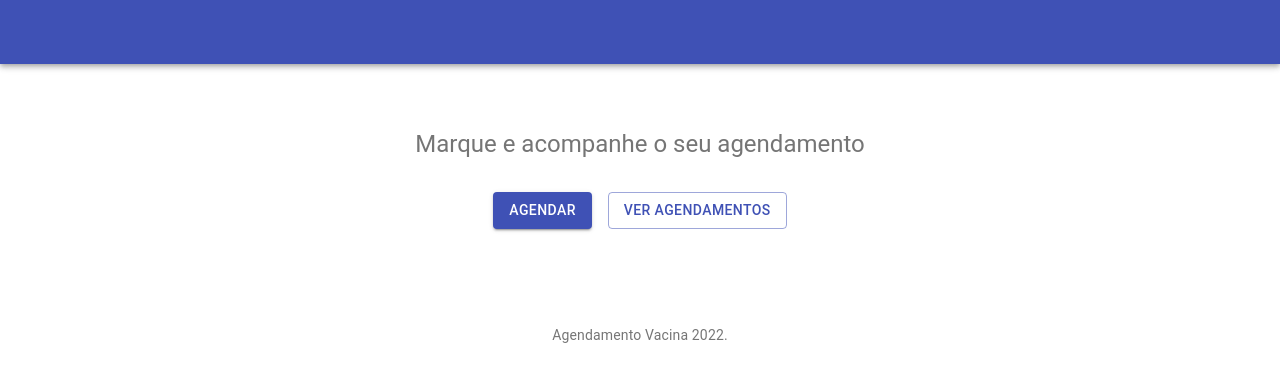
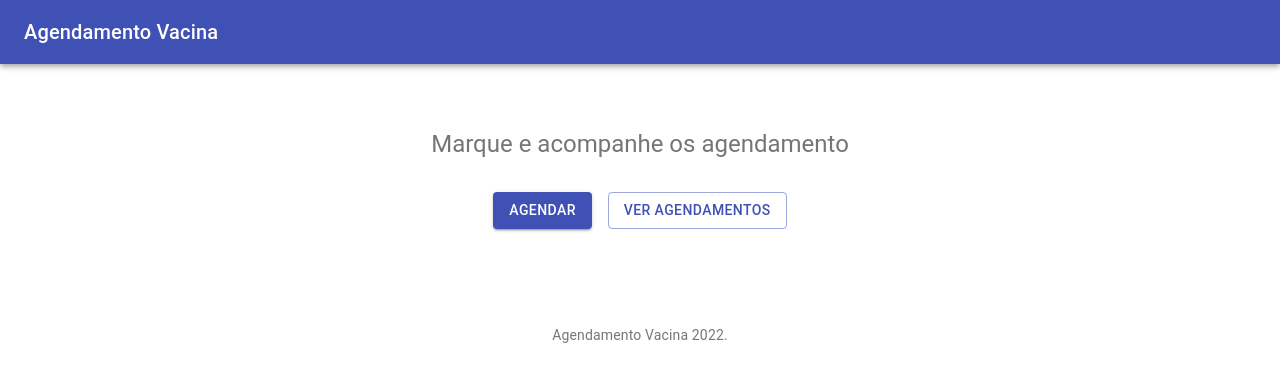
Before and after one commit to merciof/trainee-pitang, a React (Create React App) app in the folder agendamento-vacina/: page / in a window 1280 px wide. Shown: the top 382 px of the page. Built offline with nearby package versions, Linux system fonts and the light colour scheme; no server answers.

Commit message:
add navbar component text

```diff
--- a/agendamento-vacina/src/components/container/AppointmentListPage/AppointmentListPage.jsx
+++ b/agendamento-vacina/src/components/container/AppointmentListPage/AppointmentListPage.jsx
@@ -10,7 +10,6 @@ import { AppointmentDatePicker } from "../../presentational/Pickers/AppointmentD
 import { appointmentService } from "../../../services/appointmentService";
 import { AppointmentContext } from "../../../contexts/appointment";
 
-
 const useStyles = makeStyles((theme) => ({
   margintb: {
     marginBottom: 20,
@@ -21,17 +20,16 @@ const useStyles = makeStyles((theme) => ({
 export function AppointmentListPage() {
   const classes = useStyles();
 
-  const { appointmentContextState, dispatch } = React.useContext(AppointmentContext);
+  const { appointmentContextState, dispatch } =
+    React.useContext(AppointmentContext);
 
   const [month, setMonth] = React.useState(null);
   const [dayMonth, setDayMonth] = React.useState(null);
   const [dayMonthHour, setDayMonthHour] = React.useState(null);
-  //const [appointments, setAppointments] = React.useState([]);
 
   React.useEffect(function getAllAppointments() {
     if (appointmentContextState.appointments.length === 0)
       appointmentService.index().then((r) => {
-        //setAppointments(r.data);
         dispatch({ type: "UPDATE_APPOINTMENTS", payload: r.data });
       });
   }, []);
@@ -41,7 +39,9 @@ export function AppointmentListPage() {
       if (month)
         appointmentService
           .getAppointmentsByMonth({ appointmentDate: month })
-          .then((r) => dispatch({ type: "UPDATE_APPOINTMENTS", payload: r.data }));
+          .then((r) =>
+            dispatch({ type: "UPDATE_APPOINTMENTS", payload: r.data })
+          );
     },
     [month]
   );
@@ -51,7 +51,9 @@ export function AppointmentListPage() {
       if (dayMonth)
         appointmentService
           .getAppointmentsByDay({ appointmentDate: dayMonth })
-          .then((r) => dispatch({ type: "UPDATE_APPOINTMENTS", payload: r.data }));
+          .then((r) =>
+            dispatch({ type: "UPDATE_APPOINTMENTS", payload: r.data })
+          );
     },
     [dayMonth]
   );
@@ -61,14 +63,16 @@ export function AppointmentListPage() {
       if (dayMonthHour)
         appointmentService
           .getAppointmentsByHour({ appointmentDate: dayMonthHour })
-          .then((r) => dispatch({ type: "UPDATE_APPOINTMENTS", payload: r.data }));
+          .then((r) =>
+            dispatch({ type: "UPDATE_APPOINTMENTS", payload: r.data })
+          );
     },
     [dayMonthHour]
   );
 
   return (
     <React.Fragment>
-      <Navbar />
+      <Navbar text={"Agendamento Vacina"} />
 
       <Container>
         <Grid container>
--- a/agendamento-vacina/src/components/container/CreateAppointmentPage/CreateAppointmentPage.jsx
+++ b/agendamento-vacina/src/components/container/CreateAppointmentPage/CreateAppointmentPage.jsx
@@ -58,7 +58,7 @@ export function CreateAppointmentPage() {
 
   return (
     <React.Fragment>
-      <Navbar />
+      <Navbar text={"Agendamento Vacina"} />
       <Grid container justifyContent="center" className={classes.margint}>
         <Grid item md={6}>
           <Paper className={classes.padding} elevation={3}>
--- a/agendamento-vacina/src/components/container/HomePage/HomePage.jsx
+++ b/agendamento-vacina/src/components/container/HomePage/HomePage.jsx
@@ -6,9 +6,9 @@ import { Navbar } from "../../presentational/Navbar";
 export function HomePage() {
   return (
     <React.Fragment>
-      <Navbar />
+      <Navbar text={"Agendamento Vacina"} />
       <Hero
-        majorText={"Marque e acompanhe o seu agendamento"}
+        majorText={"Marque e acompanhe os agendamento"}
         leftButtonText={"Agendar"}
         rightButtonText={"Ver Agendamentos"}
       />
```
